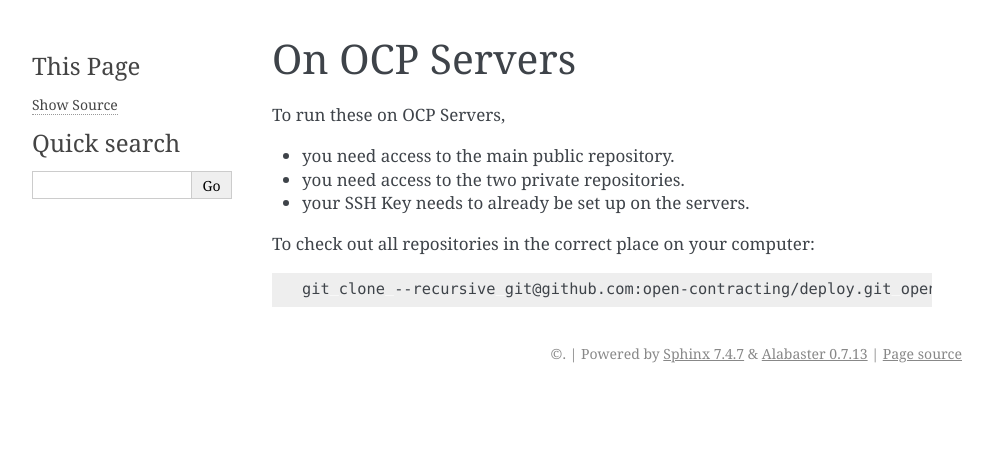
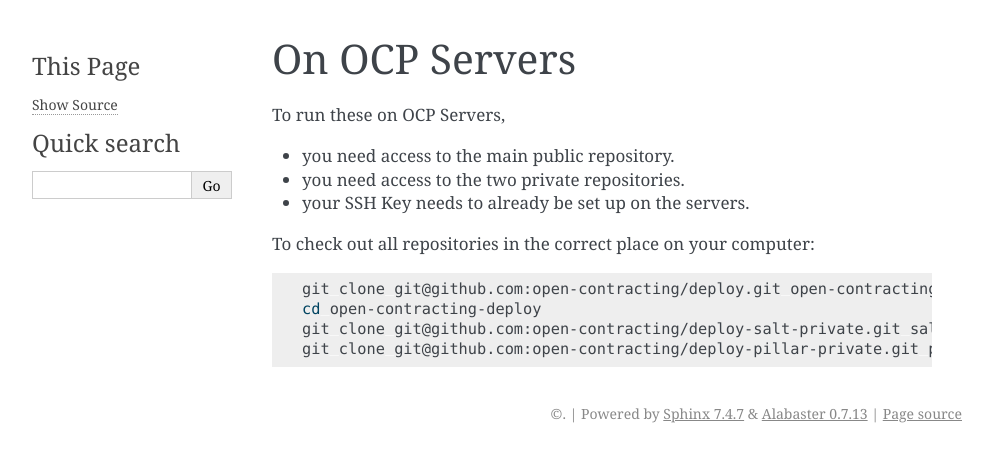
Before and after one commit to open-contracting/deploy, a Sphinx documentation site: the page built from docs/on-ocp-servers.rst, in a window 1280 px wide. Shown: the top 462 px of the page, without its empty margins (148-1141 px from the left). Built offline with Sphinx 7.4.7, drawn with Linux system fonts in a browser that asks for light colours.

Commit message:
Remove Submodules
https://github.com/open-contracting/deploy/issues/30

Revert "Use gitmodules, closes #6"

This reverts commit af8f2d897df8d74a6edfe6b9f926b18156ca6c1a.

```diff
--- a/docs/deploying.rst
+++ b/docs/deploying.rst
@@ -17,9 +17,7 @@ You can run
 
 .. code-block:: bash
 
-    git checkout master
-    git pull --rebase
-    git submodule update --remote --merge
+    ./updateToMaster.sh
 
 This will update all 3 repositories (public and 2 private ones) to the master branch and the latest version,
 whilst showing you the git messages so you can see if there are any conflicts or problems switching.
--- a/docs/on-ocp-servers.rst
+++ b/docs/on-ocp-servers.rst
@@ -12,4 +12,7 @@ To check out all repositories in the correct place on your computer:
 
 .. code-block:: bash
 
-    git clone --recursive git@github.com:open-contracting/deploy.git open-contracting-deploy
+    git clone git@github.com:open-contracting/deploy.git open-contracting-deploy
+    cd open-contracting-deploy
+    git clone git@github.com:open-contracting/deploy-salt-private.git salt/private
+    git clone git@github.com:open-contracting/deploy-pillar-private.git pillar/private
```
Also changed, not shown: .gitmodules (deleted), 2 other files.
